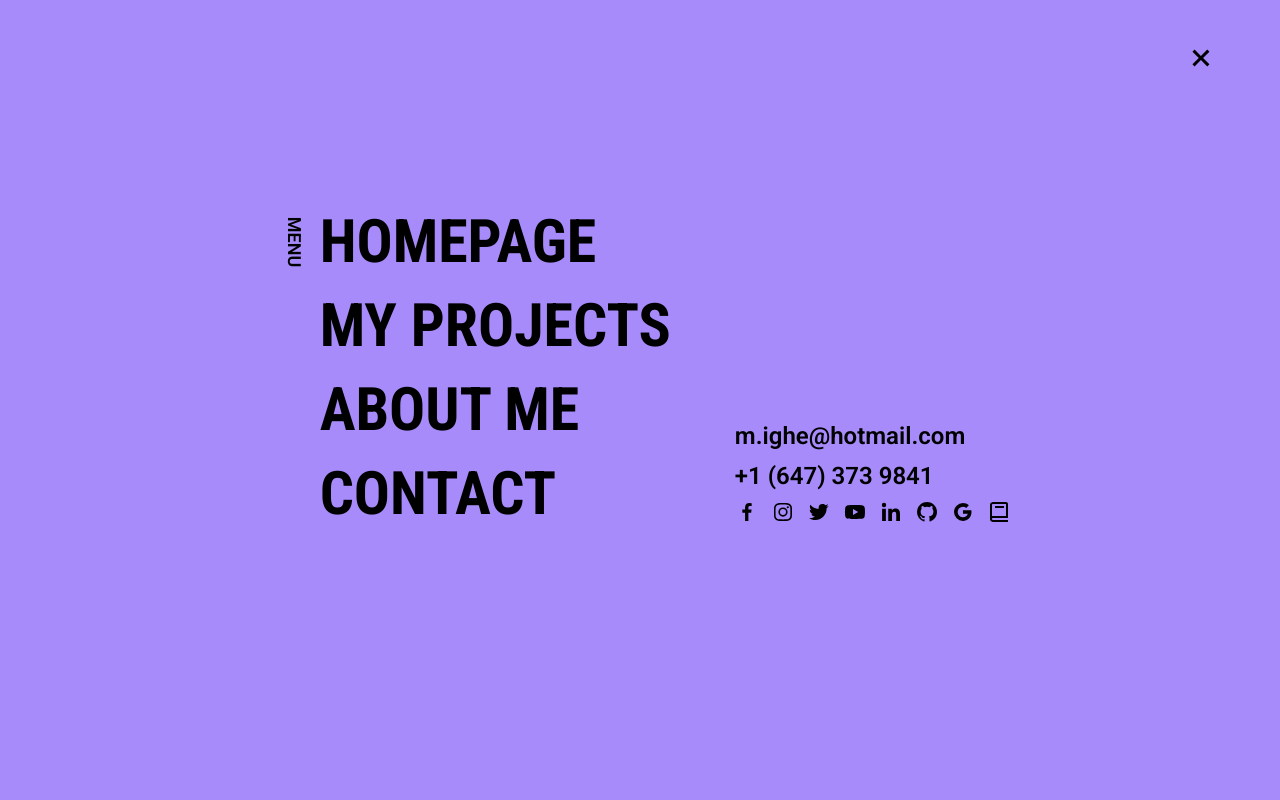
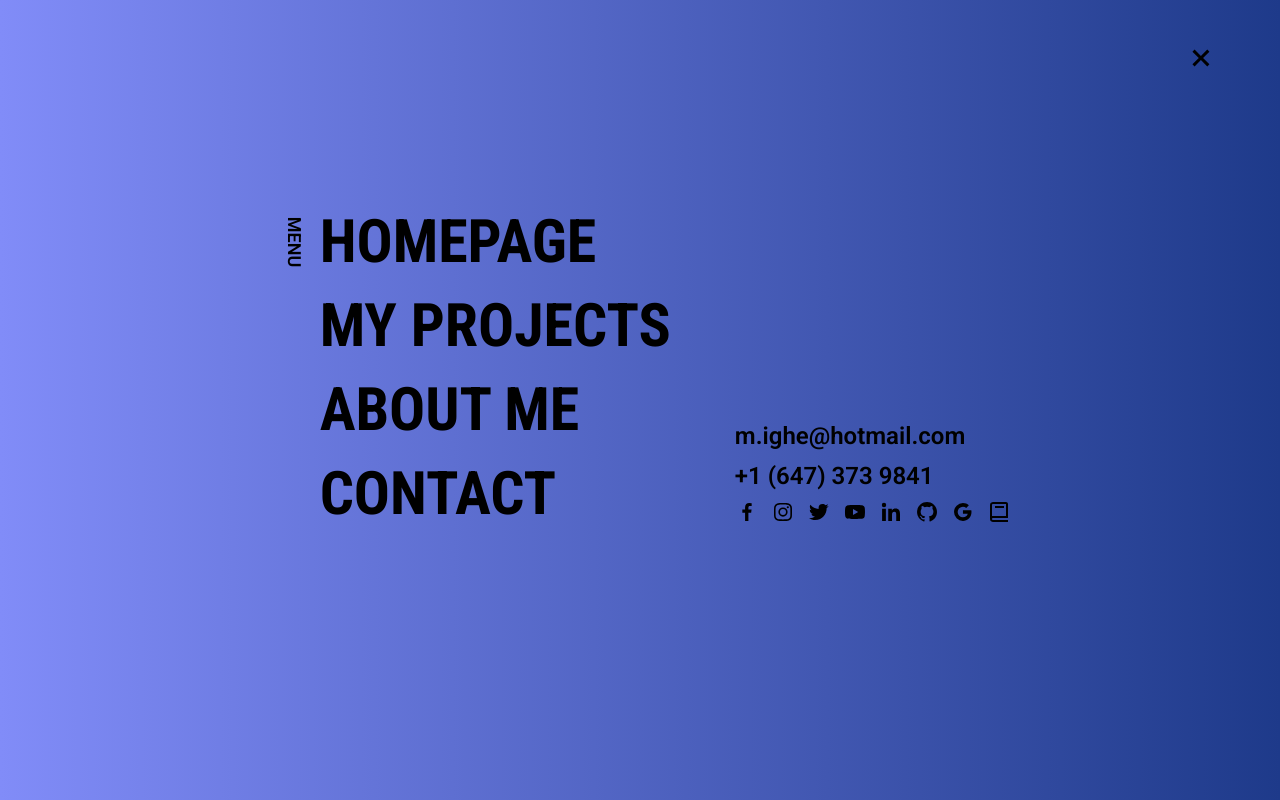
Before and after one commit to katarighe/my-portfolio-website, a React (Vite) app: page / in a window 1280 px wide. Both pictures are taken after a click on the button "Open main menu". Shown: the top 800 px of the page. Built offline with nearby package versions, Linux system fonts and the light colour scheme.

Commit message:
Sync with the footer design

```diff
--- a/src/layouts/Navbar.jsx
+++ b/src/layouts/Navbar.jsx
@@ -56,7 +56,7 @@ function Navbar() {
 
   return (
     <div
-    className={`sticky w-full top-0 z-20 bg-violet-700 transition-all duration-200 font-robotoCondensed ${showShadow ? "shadow-sm shadow-gray-800" : ""}`}
+    className={`sticky w-full top-0 z-20 bg-gradient-to-r from-indigo-500 to-blue-500 transition-all duration-200 font-robotoCondensed ${showShadow ? "shadow-sm shadow-gray-800" : ""}`}
     >
       <header className="">
         <nav
@@ -83,7 +83,7 @@ function Navbar() {
           as="div"
           open={mobileMenuOpen}
           onClose={setMobileMenuOpen}>
-          <div className="fixed inset-0 z-50 bg-violet-400 bg-opacity-13 text-white" />
+          <div className="fixed inset-0 z-50 bg-gradient-to-r from-indigo-400 to-blue-900 bg-opacity-15" />
           <Dialog.Panel className="fixed inset-y-0 z-50 w-full h-screen overflow-auto">
             <section className="container h-full">
               <div className="flex justify-end py-10">
```
